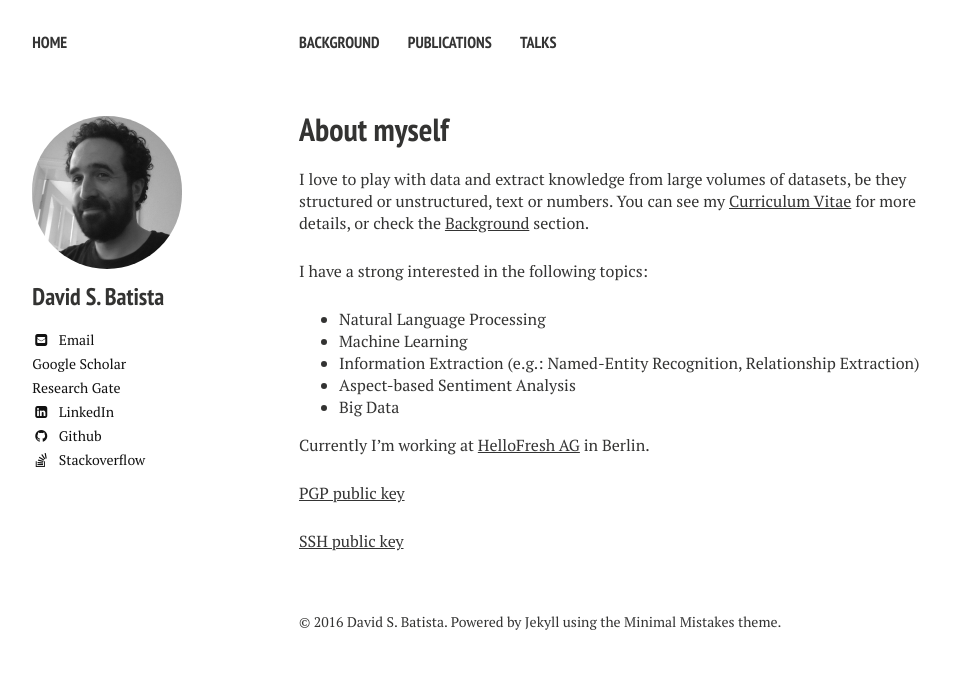
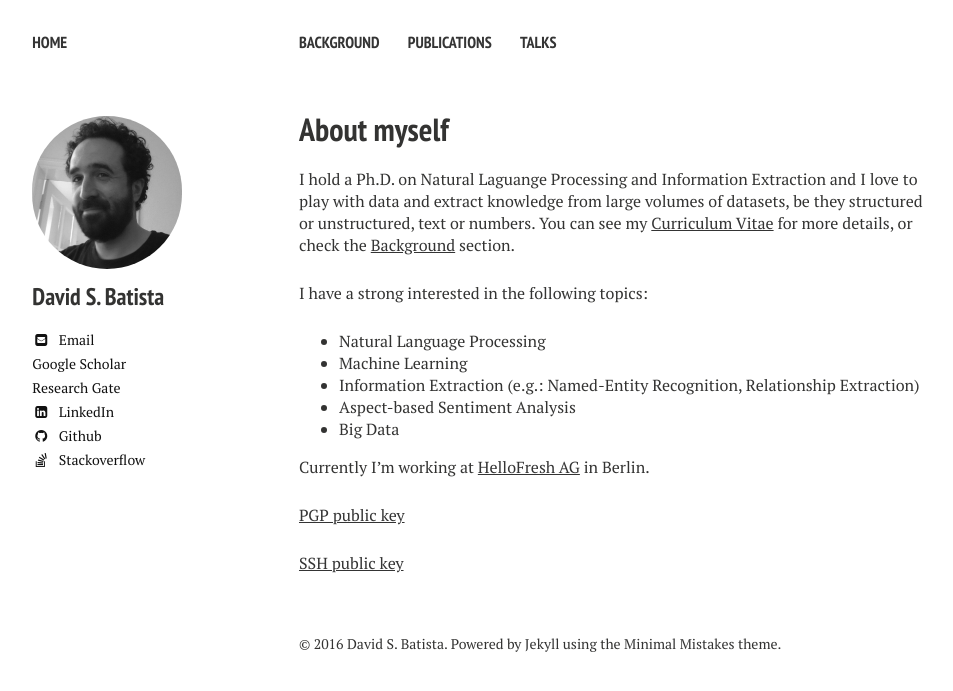
Before and after one commit to davidsbatista/davidsbatista.github.io, a Jekyll site: the page built from index.md, in a window 1280 px wide. Shown: the top 691 px of the page, without its empty margins (21-974 px from the left). Built offline with Jekyll 4.4.1, drawn with Linux system fonts in a browser that asks for light colours; nearby versions of some CDN libraries.

Commit message:
Update index.md

```diff
--- a/index.md
+++ b/index.md
@@ -13,7 +13,7 @@
 </figure>
 -->
 
-I love to play with data and extract knowledge from large volumes of datasets, be they structured or unstructured, text or numbers. You can see my [Curriculum Vitae] for more details, or check the [Background] section.
+I hold a Ph.D. on Natural Laguange Processing and Information Extraction and I love to play with data and extract knowledge from large volumes of datasets, be they structured or unstructured, text or numbers. You can see my [Curriculum Vitae] for more details, or check the [Background] section.
 
 I have a strong interested in the following topics:
 
@@ -34,3 +34,4 @@
 [HelloFresh AG]: http://www.hellofresh.de
 [PGP public key]: mykey.asc
 [SSH public key]: id_rsa.pub
+[Ph.D. on Natural Laguange Processing and Information Extraction]: http://davidsbatista.github.io/publications/dsbatista-phd-tehsis-2016.pdf
```
